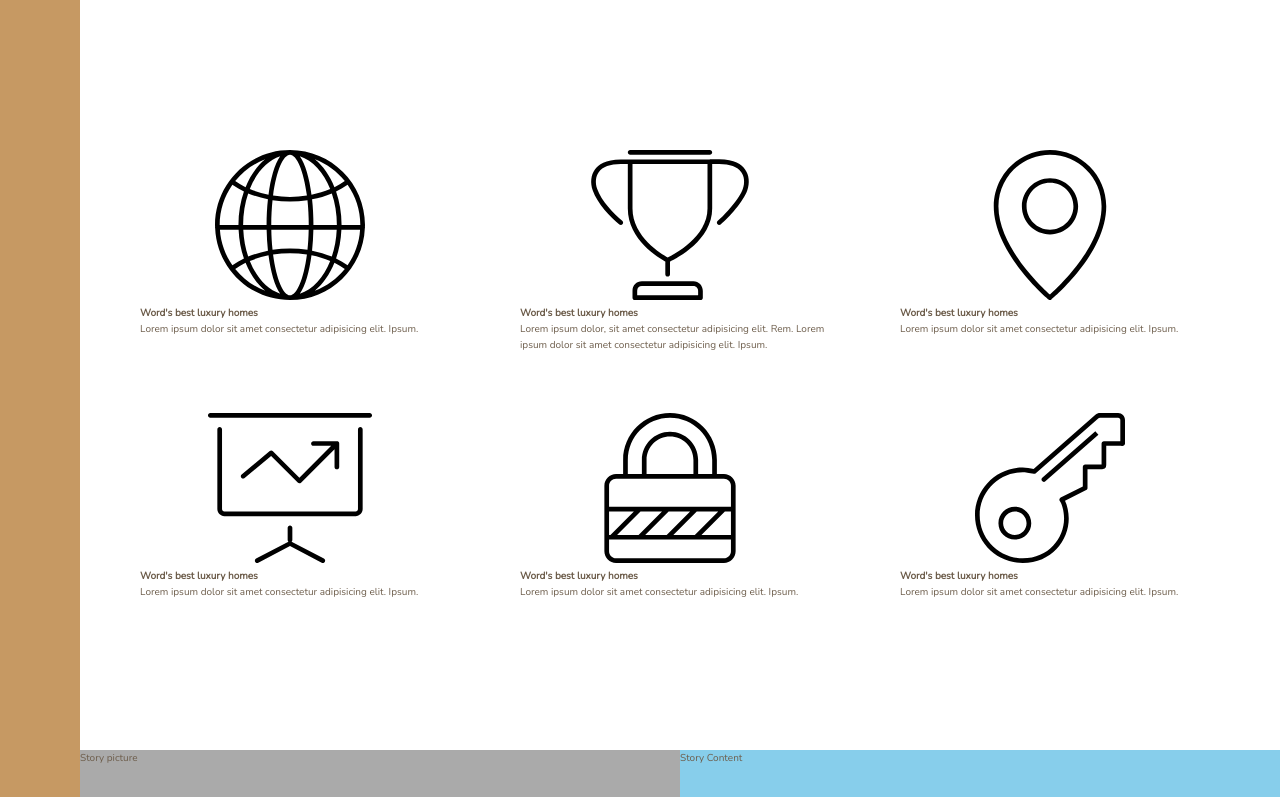
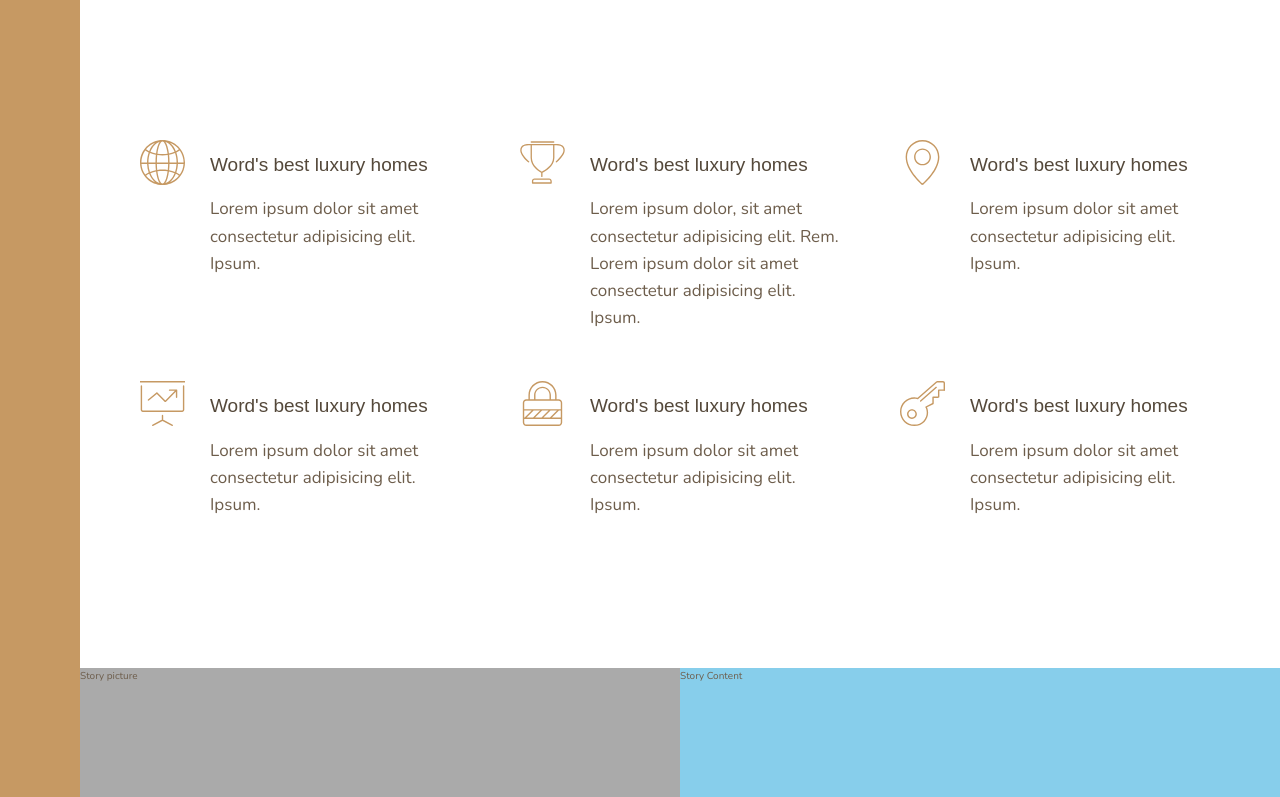
Before and after one commit to wudtichaikarun/practice-css-grid, a website: page index.html in a window 1280 px wide. Shown: the part 640-1437 px from the top of the page. Drawn offline with nearby package versions, Linux system fonts and the light colour scheme.

Commit message:
features > feature grid

```diff
--- a/index.html
+++ b/index.html
@@ -30,7 +30,7 @@
           <use xlink:href="img/sprite.svg#icon-global"></use>
         </svg>
 
-        <h4 class="heading-4">Word's best luxury homes</h4>
+        <h4 class="heading-4 heading-4--dark">Word's best luxury homes</h4>
         <p class="feature__text">Lorem ipsum dolor sit amet consectetur adipisicing elit. Ipsum.</p>
       </div>
 
@@ -39,7 +39,7 @@
           <use xlink:href="img/sprite.svg#icon-trophy"></use>
         </svg>
 
-        <h4 class="heading-4">Word's best luxury homes</h4>
+        <h4 class="heading-4 heading-4--dark">Word's best luxury homes</h4>
         <p class="feature__text">Lorem ipsum dolor, sit amet consectetur adipisicing elit. Rem. Lorem ipsum dolor sit amet consectetur adipisicing elit. Ipsum.</p>
       </div>
 
@@ -48,7 +48,7 @@
           <use xlink:href="img/sprite.svg#icon-map-pin"></use>
         </svg>
 
-        <h4 class="heading-4">Word's best luxury homes</h4>
+        <h4 class="heading-4 heading-4--dark">Word's best luxury homes</h4>
         <p class="feature__text">Lorem ipsum dolor sit amet consectetur adipisicing elit. Ipsum.</p>
       </div>
 
@@ -57,7 +57,7 @@
           <use xlink:href="img/sprite.svg#icon-presentation"></use>
         </svg>
 
-        <h4 class="heading-4">Word's best luxury homes</h4>
+        <h4 class="heading-4 heading-4--dark">Word's best luxury homes</h4>
         <p class="feature__text">Lorem ipsum dolor sit amet consectetur adipisicing elit. Ipsum.</p>
       </div>
 
@@ -66,7 +66,7 @@
           <use xlink:href="img/sprite.svg#icon-lock"></use>
         </svg>
 
-        <h4 class="heading-4">Word's best luxury homes</h4>
+        <h4 class="heading-4 heading-4--dark">Word's best luxury homes</h4>
         <p class="feature__text">Lorem ipsum dolor sit amet consectetur adipisicing elit. Ipsum.</p>
       </div>
 
@@ -75,7 +75,7 @@
           <use xlink:href="img/sprite.svg#icon-key"></use>
         </svg>
 
-        <h4 class="heading-4">Word's best luxury homes</h4>
+        <h4 class="heading-4 heading-4--dark">Word's best luxury homes</h4>
         <p class="feature__text">Lorem ipsum dolor sit amet consectetur adipisicing elit. Ipsum.</p>
       </div>
 
--- a/sass/_features.scss
+++ b/sass/_features.scss
@@ -6,6 +6,30 @@
   margin:  15rem 0;
   // sub grid
   display: grid;
-  grid-template-columns: repeat(3, 1fr);
+  align-items: start;
+  //grid-template-columns: repeat(3, 1fr);
+  grid-template-columns: repeat(auto-fit, minmax(25rem, 1fr));
   grid-gap: 6rem;
 }
+
+.feature {
+  display: grid;
+  grid-template-columns: min-content 1fr;
+  grid-row-gap: 1.5rem;
+  grid-column-gap: 2.5rem;
+
+  &__icon {
+    fill: $color-primary;
+    width: 4.5rem;
+    height: 4.5rem;
+
+    // can't use -1 because -1 woking only explicit grid
+    grid-row: 1 / span 2;
+    transform: translateY(-1rem);
+  }
+
+  &__text {
+    font-size: 1.7rem;
+
+  }
+}
--- a/sass/_typography.scss
+++ b/sass/_typography.scss
@@ -0,0 +1,20 @@
+%heading {
+  font-family: $font-display;
+  font-weight: 400;
+}
+.heading-1 {
+  @extend %heading;
+}
+.heading-2 {
+  @extend %heading;
+}
+.heading-3 {
+  @extend %heading;
+}
+.heading-4 {
+  @extend %heading;
+  font-size: 1.9rem;
+
+&--light { color: $color-grey-light-1 }
+&--dark { color: $color-grey-dark-1}
+}
```
Also changed, not shown: css/main.css.
